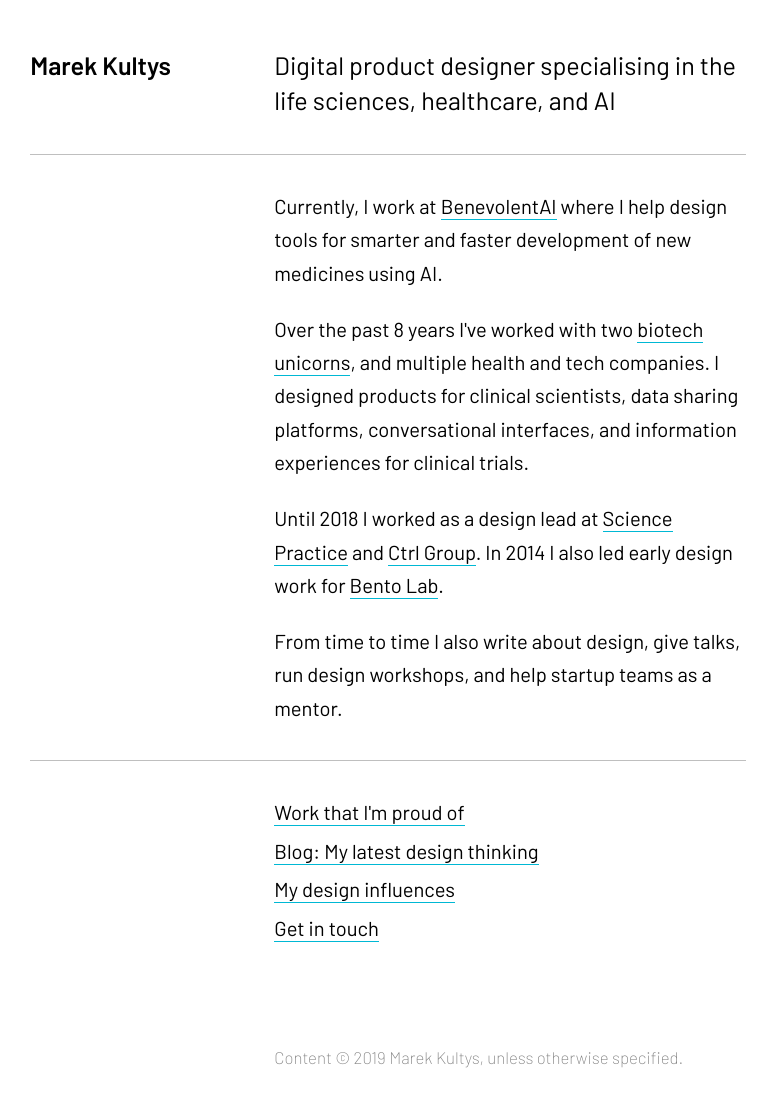
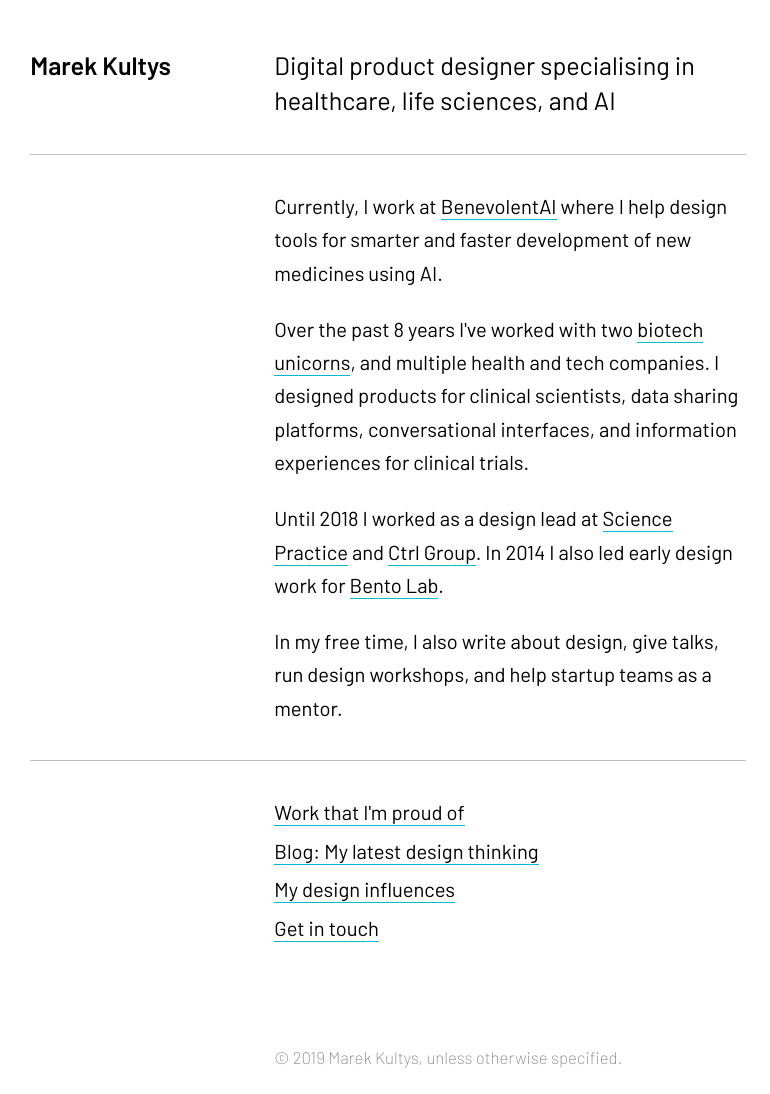
Before and after one commit to marek-kultys/marekkultys.github.io, a Jekyll site: the page built from index.html, in a window 1280 px wide. Shown: the whole page, without its empty margins (252-1022 px from the left). Built offline with Jekyll 4.4.1, drawn with Linux system fonts in a browser that asks for light colours.

Commit message:
Minor copy edits

```diff
--- a/_data/pages.yml
+++ b/_data/pages.yml
@@ -1,5 +1,5 @@
 home:
-   tagline: Digital product designer specialising in the life sciences, healthcare, and AI
+   tagline: Digital product designer specialising in healthcare, life sciences, and AI
    link: /
 
 work:
--- a/_includes/footer.html
+++ b/_includes/footer.html
@@ -1,5 +1,5 @@
 <div class="container footer">
    <div class="container-two-thirds shift">
-      <h4>Content &copy; {{ 'now' | date: "%Y" }} {{ site.data.mk.author }}, unless otherwise specified.</h4>
+      <h4>&copy; {{ 'now' | date: "%Y" }} {{ site.data.mk.author }}, unless otherwise specified.</h4>
    </div>
 </div>
--- a/index.html
+++ b/index.html
@@ -7,7 +7,7 @@ label: home
    <div class="container">
       <div class="container-two-thirds shift">
          <p>
-            Currently, I work at <a href="http://benevolent.ai">BenevolentAI</a> where I help design tools for smarter and faster development of new medicines using AI.
+            Currently, I work at <a href="http://benevolent.ai">BenevolentAI</a> where I help design tools for smarter and faster development of new medicines using  AI.
          </p>
          <p>
             Over the past 8 years I've worked with two <a href="http://benevolent.ai">biotech</a> <a href="http://immunocore.com">unicorns</a>, and multiple health and tech companies. I designed products for clinical scientists, data sharing platforms, conversational interfaces, and information experiences for clinical trials.
@@ -16,7 +16,7 @@ label: home
             Until 2018 I worked as a design lead at <a href="https://www.science-practice.com/teams/bio-design/">Science Practice</a> and <a href="https://www.ctrl-group.com/">Ctrl Group</a>. In 2014 I also led early design work for <a href="https://www.bento.bio/">Bento Lab</a>.
          </p>
          <p>
-            From time to time I also write about design, give talks, run design workshops, and help startup teams as a mentor.
+            In my free time, I also write about design, give talks, run design workshops, and help startup teams as a mentor.
          </p>
       </div>
    </div>
--- a/work/lingua-extraterrestris/index.html
+++ b/work/lingua-extraterrestris/index.html
@@ -13,7 +13,7 @@ label: project-lingua
             I'm interested in <a href="https://en.wikipedia.org/wiki/Communication_with_extraterrestrial_intelligence" title="Wikipedia article about Communication with Extraterrestrial Intelligence (CETI)">CETI</a> — Communication with Extraterrestrial Intelligence — because it is the most extreme example of all communication types. My investigation looks into historical and <span class="nowrap">science-fiction</span> examples of CETI, and concludes in expanding on the seminal <a href="http://www.seti.org/drakeequation" title="Webpage explaining the Drake Equation on the SETI Institute website">Drake Equation</a>.
          </p>
          <p>
-            I presented Lingua Extraterrestris at two astrobiology conferences and in a <a href="http://communicating.seti.org/" title="Communicating Across the Cosmos workshop webpage on the SETI Institute website">workshop</a> at the SETI Institute in California.
+            I presented Lingua Extraterrestris at two astrobiology conferences and in a <a href="http://communicating.seti.org/" title="Communicating Across the Cosmos workshop webpage on the SETI Institute website">workshop</a> at the SETI Institute in Mountain View, California.
          </p>
       </div>
    </div>
```
